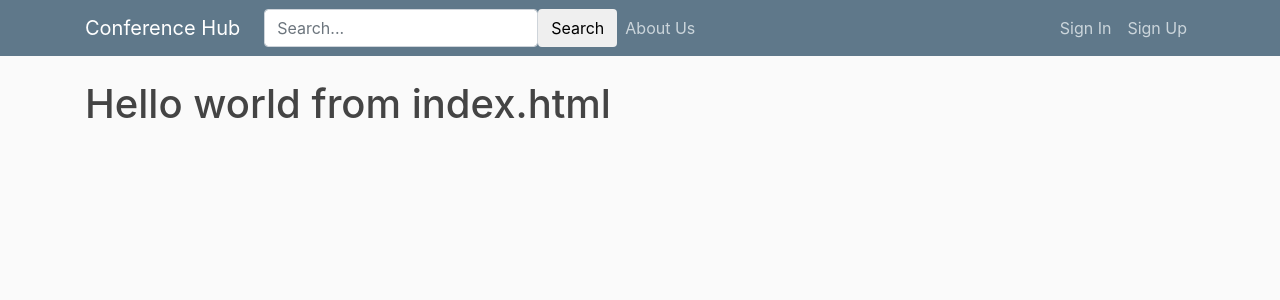
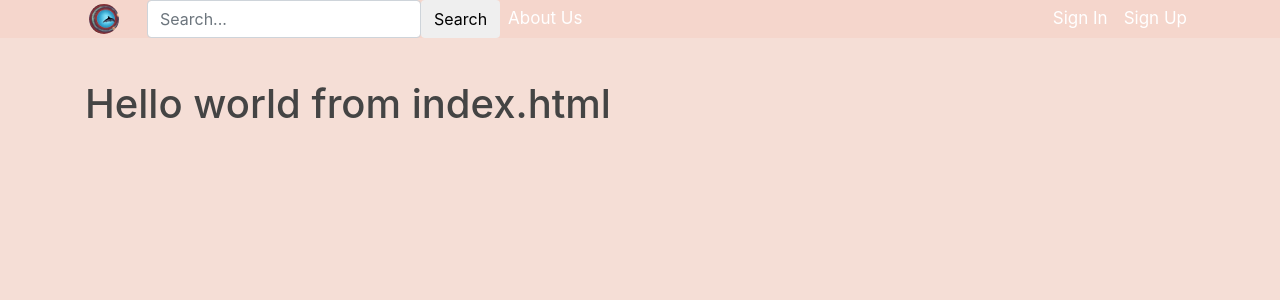
Before and after one commit to SkuratovichA/conference-hub, a Django app: page / in a window 1280 px wide. Shown: the top 300 px of the page. Run offline with Django 4.2, Linux system fonts and the light colour scheme; some libraries are stand-ins or nearby versions.

Commit message:
frontend

```diff
--- a/conference_hub/settings.py
+++ b/conference_hub/settings.py
@@ -132,7 +132,8 @@ CURRENCIES = ('USD', 'CZK', 'EUR')
 STATIC_URL = 'static/'
 
 STATICFILES_DIRS = [
-    BASE_DIR / "static"
+    BASE_DIR / "static",
+    BASE_DIR / "media",
 ]
 
 # Default primary key field type
--- a/static/css/main.css
+++ b/static/css/main.css
@@ -1,7 +1,31 @@
 @import url('https://fonts.googleapis.com/css?family=Open+Sans&display=swap');
 
+.topnav {
+  overflow: hidden;
+  background-color: #eebbcc;
+}
+
+.topnav a {
+  float: left;
+  color: #f2f2f2;
+  text-align: center;
+  padding: 4px 4px;
+  text-decoration: none;
+  font-size: 17px;
+}
+
+.topnav a:hover {
+  /*background-color: #ddd;*/
+  /*color: #ba2121;*/
+}
+
+.topnav a.active {
+  /*background-color: #04AA6D;*/
+  /*color: white;*/
+}
+
 body {
-  background: #fafafa;
+  background: #f5ded6;
   color: #333333;
   margin-top: 5rem;
 }
@@ -15,26 +39,28 @@ ul {
 }
 
 .bg-steel {
-  background-color: #5f788a;
+  background-color: #f5d6cc;
 }
 
 .site-header .navbar-nav .nav-link {
-  color: #cbd5db;
+  color: #ffffff;
 }
 
 .site-header .navbar-nav .nav-link:hover {
   color: #ffffff;
+  -webkit-transform: scale(1.1);
 }
 
 .site-header .navbar-nav .nav-link.active {
-  font-weight: 500;
+  font-weight: 1000;
 }
 
 .content-section {
-  background: #ffffff;
+  background: #faf7f7;
   padding: 10px 20px;
   border: 1px solid #dddddd;
-  border-radius: 3px;
+  border-radius: 25px;
+  /*border-radius: 3px;*/
   margin-bottom: 20px;
 }
 
@@ -79,6 +105,19 @@ a.article-title:hover {
   width: 125px;
   margin-right: 20px;
   margin-bottom: 16px;
+}
+
+.siteheader-img {
+  height: 30px;
+  width: 30px;
+  /*margin-right: 4px;*/
+  /*margin-bottom: 4px;*/
+}
+.siteheader-img:hover {
+  height: 32px;
+  width: 32px;
+  /*margin-right: 4px;*/
+  /*margin-bottom: 4px;*/
 }
 
 .account-heading {
--- a/templates/base.html
+++ b/templates/base.html
@@ -20,18 +20,20 @@
 </head>
 <body>
 <header class="site-header">
-    <nav class="navbar navbar-expand-md navbar-dark bg-steel fixed-top">
+    <nav class="topnav navbar-expand-md  bg-steel navbar-dark fixed-top">
         <div class="container">
-            <a class="navbar-brand mr-4" href="{% url 'ch:home-page' %}">Conference Hub</a>
-            <button class="navbar-toggler" type="button" data-toggle="collapse" data-target="#navbarToggle"
-                    aria-controls="navbarToggle" aria-expanded="false" aria-label="Toggle navigation">
+            <a class="navbar-brand mr-4" href="{% url 'ch:home-page' %}"><img class="rounded-circle siteheader-img" src="{% static "/static/logo.png" %}"></a>
+
+            <button class="navbar-toggler" type="button" data-toggle="collapse" data-target="#navbarToggle" aria-controls="navbarToggle" aria-expanded="false" aria-label="Toggle navigation">
                 <span class="navbar-toggler-icon"></span>
             </button>
+
             <div class="collapse navbar-collapse" id="navbarToggle">
 
                 <!-- Navbar Left side -->
                 <form class="d-flex" method="get" action="{% url 'ch:search-page' %}">
-                    <input class="form-control me-2" type="search" placeholder="Search..." aria-label="Search" name="q" id="searched">
+                    <input class="form-control me-2" type="search" placeholder="Search..." aria-label="Search" name="q"
+                           id="searched">
                     <button class="btn" type="submit">Search</button>
                 </form>
                 <div class="navbar-nav mr-auto">
@@ -42,7 +44,13 @@
                 <div class="navbar-nav">
                     {% if user.is_authenticated %}
                         <a class="nav-item nav-link">Hello, {{ user.name }}</a>
+                        {#                        DROPDOWN MENU #}
+                        <div class="dropdown">
+
+                        </div>
+
                         <a class="nav-item nav-link" href="{% url 'users:profile-page' user.username %}">Profile</a>
+
                         <a class="nav-item nav-link" href="{% url 'users:logout-page' %}">Log Out</a>
                     {% else %}
                         <a class="nav-item nav-link" href="{% url 'users:login-page' %}">Sign In</a>
```
Also changed, not shown: media/static/logo.png (added).
